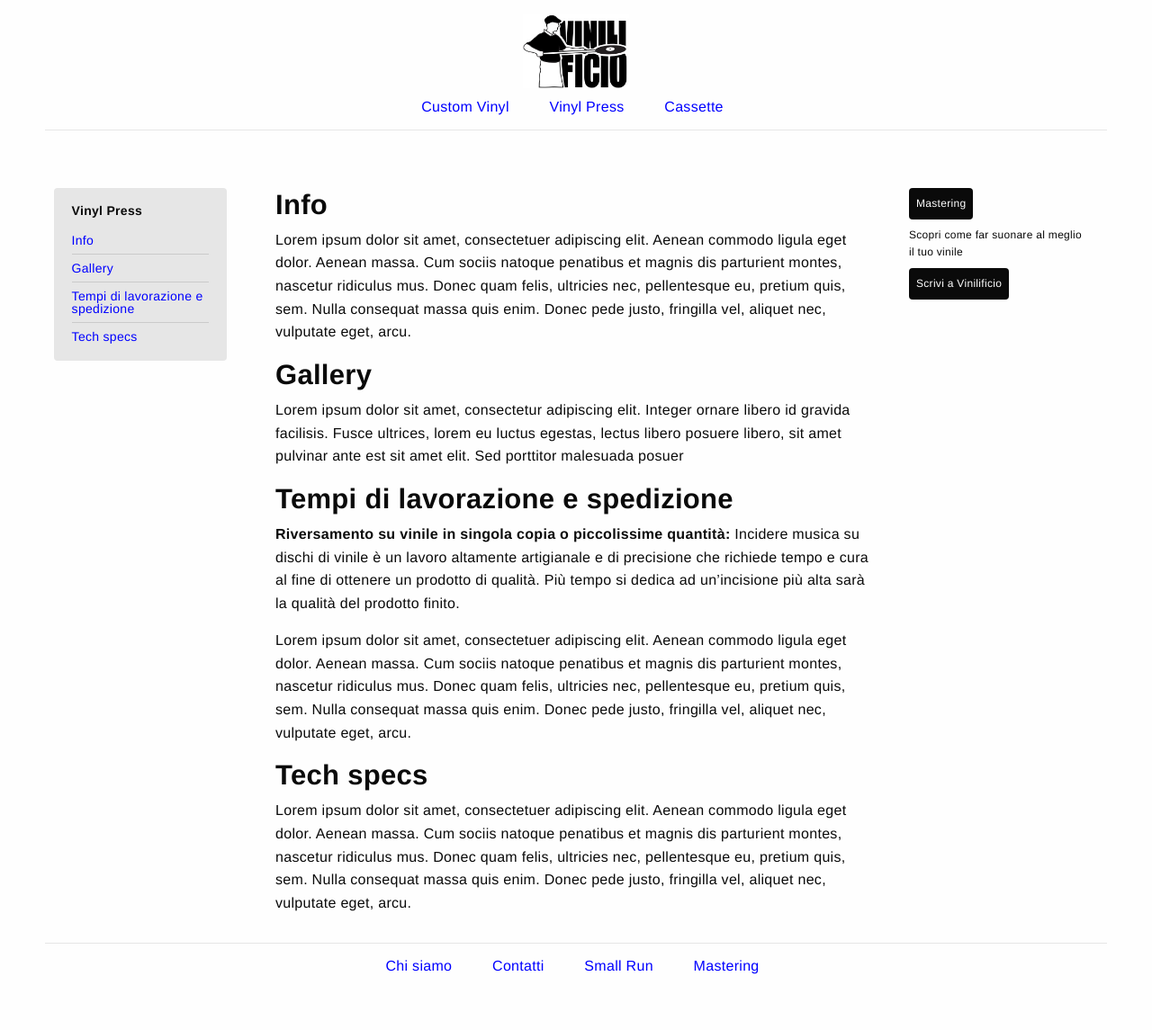
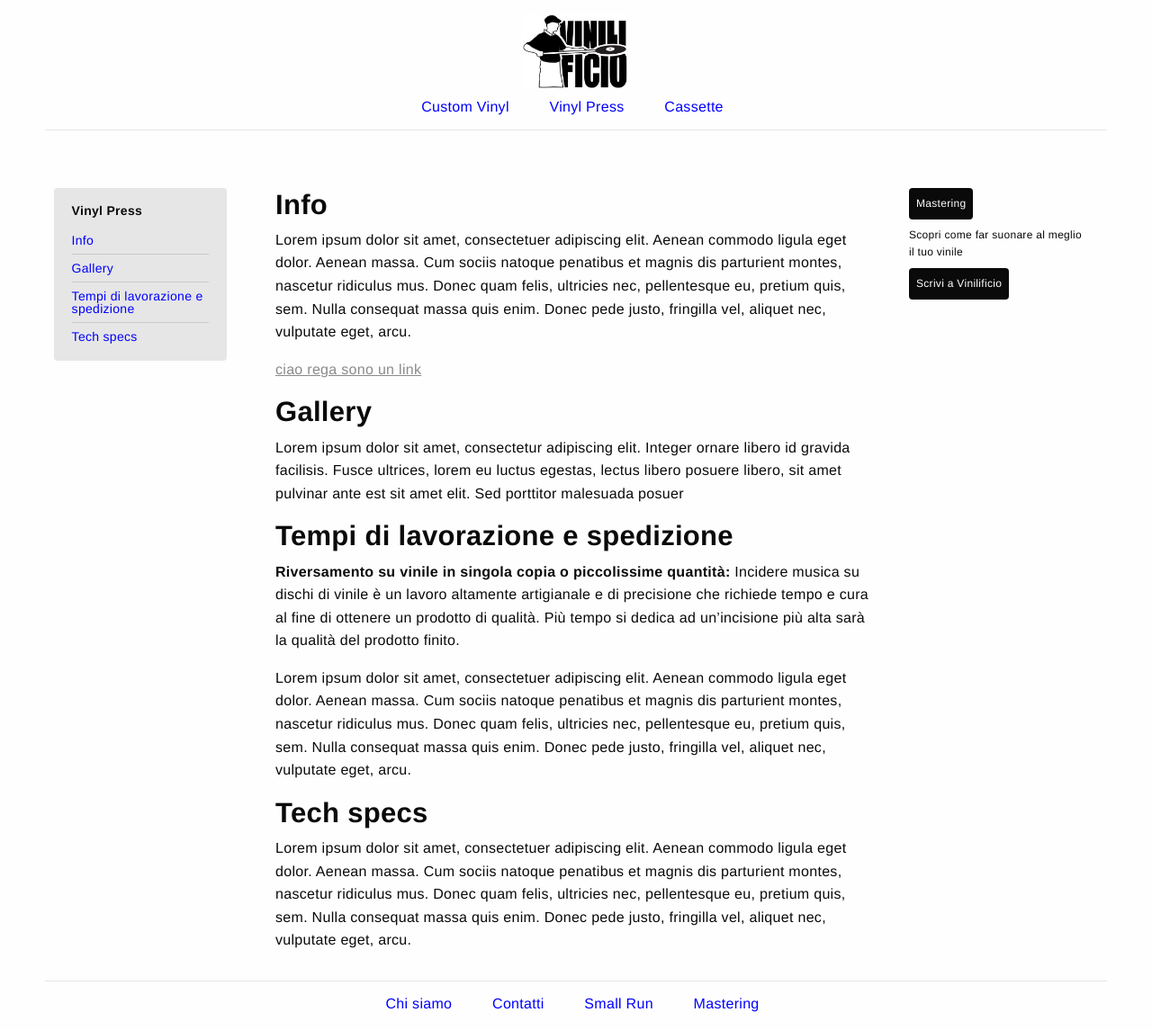
Before and after one commit to Vinilificio/Vinilificio.github.io, a Jekyll site: the page built from _pages/vinyl-press.md, in a window 1280 px wide. Shown: the whole page at 90% size. Built offline with Jekyll 4.4.1, drawn with Linux system fonts in a browser that asks for light colours; before the commit the page ends 1103 px from its top, so only the background shows below that.

Commit message:
Updated vinyl-press.md

```diff
--- a/_pages/vinyl-press.md
+++ b/_pages/vinyl-press.md
@@ -11,11 +11,14 @@ menu:
     id: tempi
   - titolo: Tech specs
     id: tech-specs
+published: true
 ---
 
 ### Info
 
 Lorem ipsum dolor sit amet, consectetuer adipiscing elit. Aenean commodo ligula eget dolor. Aenean massa. Cum sociis natoque penatibus et magnis dis parturient montes, nascetur ridiculus mus. Donec quam felis, ultricies nec, pellentesque eu, pretium quis, sem. Nulla consequat massa quis enim. Donec pede justo, fringilla vel, aliquet nec, vulputate eget, arcu.
+
+[ciao rega sono un link](/fesdhtgv)
 
 
 ### Gallery
```
Also changed, not shown: other parts of _pages/vinyl-press.md (+1 -1 lines).
